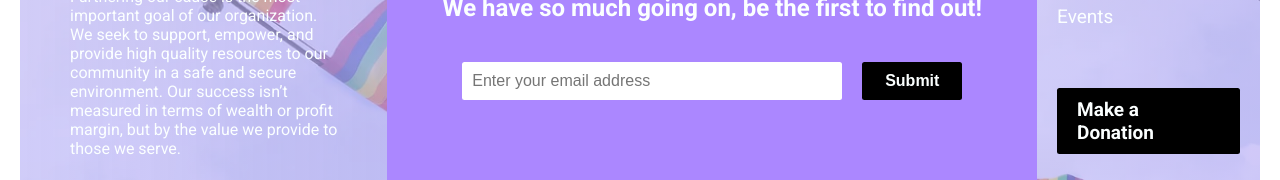
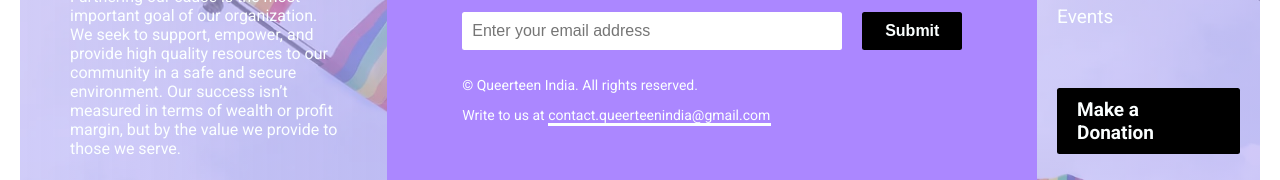
Before and after one commit to QueerTeen-India/website, a Next.js app: page / in a window 1280 px wide. Shown: the part 2768-2948 px from the top of the page. Built offline with nearby package versions, Linux system fonts and the light colour scheme.

Commit message:
feat: perfected the footer

```diff
--- a/components/reusables/footer.jsx
+++ b/components/reusables/footer.jsx
@@ -23,13 +23,13 @@
                         <FacebookIcon style={{ fontSize: "inherit" }}></FacebookIcon>
                     </a>
                     <a href="#">
-                        <InstagramIcon style={{ fontSize: "inherit" }}/>
+                        <InstagramIcon style={{ fontSize: "inherit" }} />
                     </a>
                     <a href="#">
-                        <TwitterIcon style={{ fontSize: "inherit" }}/>
+                        <TwitterIcon style={{ fontSize: "inherit" }} />
                     </a>
                     <a href="#">
-                        <YouTubeIcon style={{ fontSize: "inherit" }}/>
+                        <YouTubeIcon style={{ fontSize: "inherit" }} />
                     </a>
                 </div>
             </div>
@@ -42,6 +42,13 @@
                         <input type="text" placeholder="Enter your email address" />
                         <button>Submit</button>
                     </form>
+                    <p>
+                        © Queerteen India. All rights reserved. <br />
+                        Write to us at
+
+                        <span> </span><a href="mailto:contact.queerteenindia@gmail.com">contact.queerteenindia@gmail.com</a>
+
+                    </p>
                 </div>
 
             </div>
--- a/sass/components/_footer.scss
+++ b/sass/components/_footer.scss
@@ -22,18 +22,18 @@
                 // margin-right: 1rem;
                 color: #FBFFFF;
                 font-size: 2rem !important;
+                margin-right: 1rem;
+                transition: all 0.2s;
+
+                &:hover {
+                    color: #000;
+
+                }
             }
 
             align-items: center;
             margin-top: 1rem;
 
-            a {
-                margin-right: 1rem;
-
-                img {
-                    width: 2.4rem;
-                }
-            }
         }
 
         font-weight: 400;
@@ -79,7 +79,12 @@
                     border-radius: 0.25rem;
                     font-size: 1.6rem;
                     outline: none;
+                    transition: all 0.2s;;
+                    &:focus{
+                        transform: scale(1.05) translate(-.5rem);
+                    }
                 }
+
 
                 button {
                     width: 20%;
@@ -91,6 +96,13 @@
                     background-color: #000;
                     color: #FBFFFF;
                     font-weight: 700;
+                    transition: all 0.2s;
+
+                    &:hover {
+                        transform: scale(1.1);
+
+                    }
+
                     cursor: pointer;
                 }
             }
@@ -98,6 +110,45 @@
             max-width: 50rem;
             width: 100%;
         }
+
+        p {
+            margin: 2rem auto;
+            font-size: 1.4rem;
+            font-weight: 400;
+
+            a {
+                color: inherit;
+                z-index: 2;
+                position: relative;
+                text-decoration: none;
+            }
+
+            a:hover {
+                color: #000;
+
+                &::after {
+                    height: calc(120% + 0.5rem);
+                    bottom: -0.5rem;
+                    left: -0.15rem;
+                    padding: 0.1rem 0.3rem;
+                }
+            }
+
+            a::after {
+                content: '';
+                position: absolute;
+                width: 100%;
+                height: 0.3rem;
+                background-color: #FBFFFF;
+                bottom: -0.25rem;
+                left: 0.025rem;
+                z-index: -1;
+                transition: all 0.3s ease;
+            }
+
+            line-height: 3rem;
+        }
+
 
         color: #FBFFFF;
         padding: 2rem;
@@ -125,17 +176,32 @@
             }
         }
 
-        &-links{
+        &-links {
             display: flex;
             justify-content: space-between;
             flex-direction: column;
             // align-items: center;
+            transition: all 0.2s;
+
+            li {
+
+                transition: all 0.2s;
+
+                &:hover {
+                    transform: scale(1.1) translate(1.25rem, 0);
+
+                }
+
+
+            }
+
+
             margin-bottom: 10rem;
             margin-top: 2rem;
             width: 100%;
 
+        }
 
-        }
         &-links-button {
             display: flex;
             justify-content: center;
--- a/styles/globals.css
+++ b/styles/globals.css
@@ -302,12 +302,11 @@
 .footer-left-social a {
   color: #FBFFFF;
   font-size: 2rem !important;
+  margin-right: 1rem;
+  transition: all 0.2s;
 }
-.footer-left-social a {
-  margin-right: 1rem;
-}
-.footer-left-social a img {
-  width: 2.4rem;
+.footer-left-social a:hover {
+  color: #000;
 }
 .footer-left p {
   margin: 3rem 0;
@@ -343,6 +342,10 @@
   border-radius: 0.25rem;
   font-size: 1.6rem;
   outline: none;
+  transition: all 0.2s;
+}
+.footer-mid-form-form input:focus {
+  transform: scale(1.05) translate(-0.5rem);
 }
 .footer-mid-form-form button {
   width: 20%;
@@ -354,7 +357,43 @@
   background-color: #000;
   color: #FBFFFF;
   font-weight: 700;
+  transition: all 0.2s;
   cursor: pointer;
+}
+.footer-mid-form-form button:hover {
+  transform: scale(1.1);
+}
+.footer-mid p {
+  margin: 2rem auto;
+  font-size: 1.4rem;
+  font-weight: 400;
+  line-height: 3rem;
+}
+.footer-mid p a {
+  color: inherit;
+  z-index: 2;
+  position: relative;
+  text-decoration: none;
+}
+.footer-mid p a:hover {
+  color: #000;
+}
+.footer-mid p a:hover::after {
+  height: calc(120% + 0.5rem);
+  bottom: -0.5rem;
+  left: -0.15rem;
+  padding: 0.1rem 0.3rem;
+}
+.footer-mid p a::after {
+  content: "";
+  position: absolute;
+  width: 100%;
+  height: 0.3rem;
+  background-color: #FBFFFF;
+  bottom: -0.25rem;
+  left: 0.025rem;
+  z-index: -1;
+  transition: all 0.3s ease;
 }
 .footer-right {
   background-size: cover;
@@ -383,9 +422,16 @@
   display: flex;
   justify-content: space-between;
   flex-direction: column;
+  transition: all 0.2s;
   margin-bottom: 10rem;
   margin-top: 2rem;
   width: 100%;
+}
+.footer-right-links li {
+  transition: all 0.2s;
+}
+.footer-right-links li:hover {
+  transform: scale(1.1) translate(1.25rem, 0);
 }
 .footer-right-links-button {
   display: flex;
```
Also changed, not shown: 1 other file (tests, documents, lock files or other folders).
